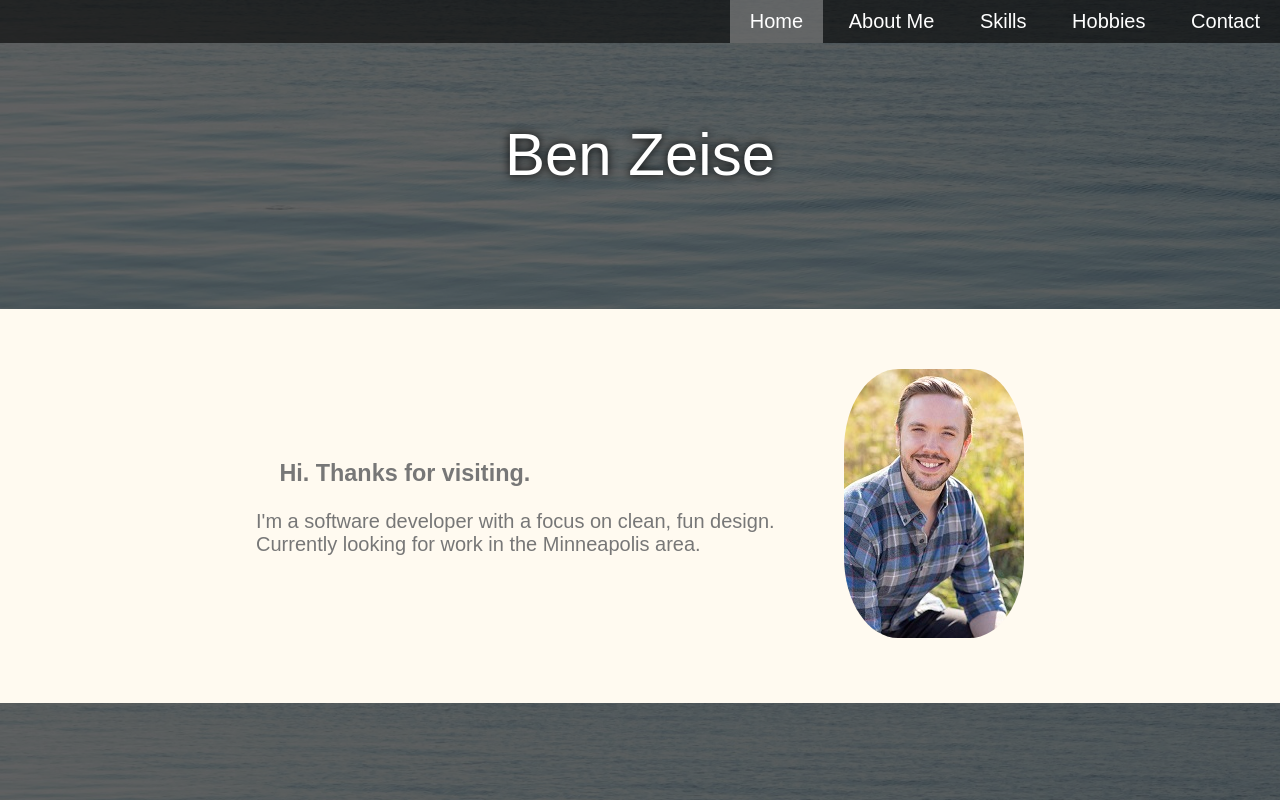
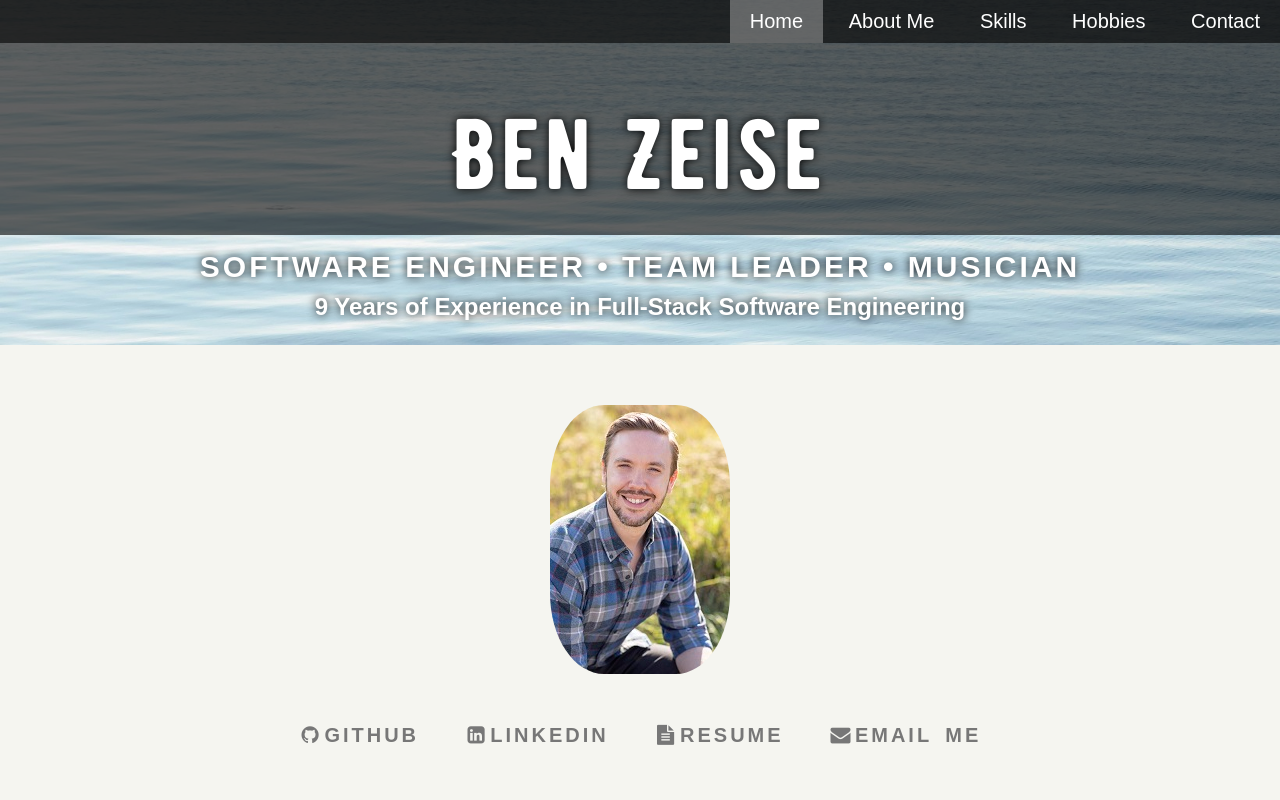
Before and after one commit to BZeise/bzeise.github.io, a plain HTML site: page index.html in a window 1280 px wide. Shown: the top 800 px of the page. Drawn offline with Linux system fonts and the light colour scheme.

Commit message:
added header and such, but a glitch exists

```diff
--- a/index.html
+++ b/index.html
@@ -35,25 +35,47 @@
     <main>
       <section class="portion" id="home">
         <h2>Ben Zeise</h2>
+        <p class="home-subtitle">SOFTWARE ENGINEER • TEAM LEADER • MUSICIAN</p>
+        <p class="home-experience">9 Years of Experience in Full-Stack Software Engineering</p>
       </section>
 
-      <div class="info">
-        <div class="wrapper wrapper0">
-          <div>
-            <h3>Hi. Thanks for visiting.</h3>
-            <p>
-              I'm a software developer with a focus on clean, fun design.
-              Currently looking for work in the Minneapolis area.
-            </p>
-          </div>
-          <div>
-            <img
-              src="public/images/ben.jpg"
-              class="img-circle"
-              alt="Ben Zeise headshot photo"
-            />
-          </div>
-        </div>
+      <div class="info home-contact">
+        <img
+          src="public/images/ben.jpg"
+          class="img-circle home-photo"
+          alt="Ben Zeise headshot photo"
+        />
+
+        <span class="contactButton">
+          <a
+            href="https://github.com/BZeise"
+            target="_blank"
+            rel="noopener noreferrer"
+            ><i class="fa fa-github fa-fw"></i>GitHub</a
+          >
+        </span>
+        <span class="contactButton">
+          <a
+            href="https://www.linkedin.com/in/ben-zeise/"
+            target="_blank"
+            rel="noopener noreferrer"
+            ><i class="fa fa-linkedin-square fa-fw" aria-hidden="true"></i
+            >LinkedIn</a
+          >
+        </span>
+        <span class="contactButton">
+          <a
+            href="public/docs/BenZeiseResume.pdf"
+            target="_blank"
+            rel="noopener noreferrer"
+            ><i class="fa fa-file-text fa-fw" aria-hidden="true"></i>Resume</a
+          >
+        </span>
+        <span class="contactButton">
+          <a href="mailto:ben.zeise@gmail.com"
+            ><i class="fa fa-envelope fa-fw" aria-hidden="true"></i>Email Me</a
+          >
+        </span>
       </div>
 
       <section class="portion two" id="about">
@@ -228,7 +250,11 @@
           </article>
 
           <!-- Navigation controls -->
-          <button type="button" class="slide-nav prev" aria-label="Previous slide">
+          <button
+            type="button"
+            class="slide-nav prev"
+            aria-label="Previous slide"
+          >
             <i class="fa fa-chevron-left"></i>
           </button>
           <button type="button" class="slide-nav next" aria-label="Next slide">
@@ -237,9 +263,24 @@
 
           <!-- Slide indicators -->
           <div class="slide-indicators">
-            <button type="button" class="indicator active" data-slide="0" aria-label="Go to slide 1"></button>
-            <button type="button" class="indicator" data-slide="1" aria-label="Go to slide 2"></button>
-            <button type="button" class="indicator" data-slide="2" aria-label="Go to slide 3"></button>
+            <button
+              type="button"
+              class="indicator active"
+              data-slide="0"
+              aria-label="Go to slide 1"
+            ></button>
+            <button
+              type="button"
+              class="indicator"
+              data-slide="1"
+              aria-label="Go to slide 2"
+            ></button>
+            <button
+              type="button"
+              class="indicator"
+              data-slide="2"
+              aria-label="Go to slide 3"
+            ></button>
           </div>
         </div>
       </div>
@@ -250,38 +291,6 @@
       </section>
 
       <div class="info" style="text-align: center">
-        <!-- <h3>Find me at:</h3> -->
-        <span class="contactButton" id="">
-          <a
-            href="https://github.com/BZeise"
-            target="_blank"
-            rel="noopener noreferrer"
-            ><i class="fa fa-github fa-fw"></i>GitHub</a
-          >
-        </span>
-        <span class="contactButton" id="">
-          <a
-            href="https://www.linkedin.com/in/ben-zeise/"
-            target="_blank"
-            rel="noopener noreferrer"
-            ><i class="fa fa-linkedin-square fa-fw" aria-hidden="true"></i
-            >LinkedIn</a
-          >
-        </span>
-        <span class="contactButton" id="">
-          <a
-            href="public/docs/BenZeiseResume.pdf"
-            target="_blank"
-            rel="noopener noreferrer"
-            ><i class="fa fa-file-text fa-fw" aria-hidden="true"></i>Resume</a
-          >
-        </span>
-        <span class="contactButton" id="">
-          <a href="mailto:ben.zeise@gmail.com"
-            ><i class="fa fa-envelope fa-fw" aria-hidden="true"></i>Email Me</a
-          >
-        </span>
-
         <div class="button" id="toTop">
           <a href="#">Back to Top</a>
         </div>
--- a/public/styles/styles.css
+++ b/public/styles/styles.css
@@ -1,3 +1,14 @@
+/* ==================== */
+/* Fonts */
+/* ==================== */
+
+@font-face {
+  font-family: 'Bernier';
+  src: url('../vendors/Bernier-Font-Family/BERNIER™ Regular.ttf') format('truetype');
+  font-weight: normal;
+  font-style: normal;
+}
+
 /* ==================== */
 /* Base Styles */
 /* ==================== */
@@ -64,7 +75,9 @@ nav span {
 /* ==================== */
 
 .portion {
-  background: url("../images/brandon-griggs-cGJfCHmjiso-unsplash.jpg") center center fixed;
+  background-image: url("../images/brandon-griggs-cGJfCHmjiso-unsplash.jpg");
+  background-position: center center;
+  background-attachment: fixed;
   background-size: cover;
   text-align: center;
   clear: both;
@@ -80,12 +93,16 @@ nav span {
   background: rgba(0, 0, 0, 0.6);
 }
 
+#home {
+  background-color: rgba(0, 0, 0, 0.75);
+}
+
 /* ==================== */
 /* Content Sections */
 /* ==================== */
 
 .info {
-  background: #fffaf0;
+  background: #f5f5f0;
   color: #777;
   padding: 3em 20%;
 }
@@ -94,14 +111,73 @@ nav span {
 /* Home Section */
 /* ==================== */
 
-.wrapper {
-  display: grid;
-  grid-gap: 15px;
-  align-items: center;
+#home h2 {
+  font-family: 'Bernier', sans-serif;
+  font-size: 5em;
+  letter-spacing: 0.05em;
+  padding: 1em 0 0.2em 0;
+  margin: 0;
 }
 
-.wrapper0 {
-  grid-template-columns: auto 180px;
+.home-subtitle {
+  color: white;
+  font-size: 1.5em;
+  font-weight: bold;
+  margin: 0;
+  padding: 0.5em 0 0.3em 0;
+  letter-spacing: 0.1em;
+  text-shadow: 0 0 10px black;
+}
+
+.home-experience {
+  color: white;
+  font-size: 1.2em;
+  font-weight: bold;
+  margin: 0;
+  padding: 0 0 1em 0;
+  text-shadow: 0 0 10px black;
+}
+
+/* Responsive font sizing for smaller screens */
+@media (max-width: 768px) {
+  #home h2 {
+    font-size: 3em;
+    padding: 1.2em 0 0.2em 0;
+  }
+
+  .home-subtitle {
+    font-size: 1.2em;
+  }
+
+  .home-experience {
+    font-size: 1em;
+  }
+}
+
+@media (max-width: 480px) {
+  #home h2 {
+    font-size: 2em;
+    padding: 1.5em 0 0.2em 0;
+  }
+
+  .home-subtitle {
+    font-size: 1em;
+    letter-spacing: 0.05em;
+  }
+
+  .home-experience {
+    font-size: 0.9em;
+  }
+}
+
+.home-contact {
+  text-align: center;
+}
+
+.home-photo {
+  display: block;
+  margin: 0 auto 2em auto;
+  max-width: 180px;
 }
 
 .img-circle {
```
Also changed, not shown: public/vendors/Bernier-Font-Family/BERNIER™ Regular.ttf (added), public/vendors/Bernier-Font-Family/BERNIER™ Shade.ttf (added), public/vendors/Bernier-Font-Family/Bernier-Font-Family.jpg (added), 1 other file.
